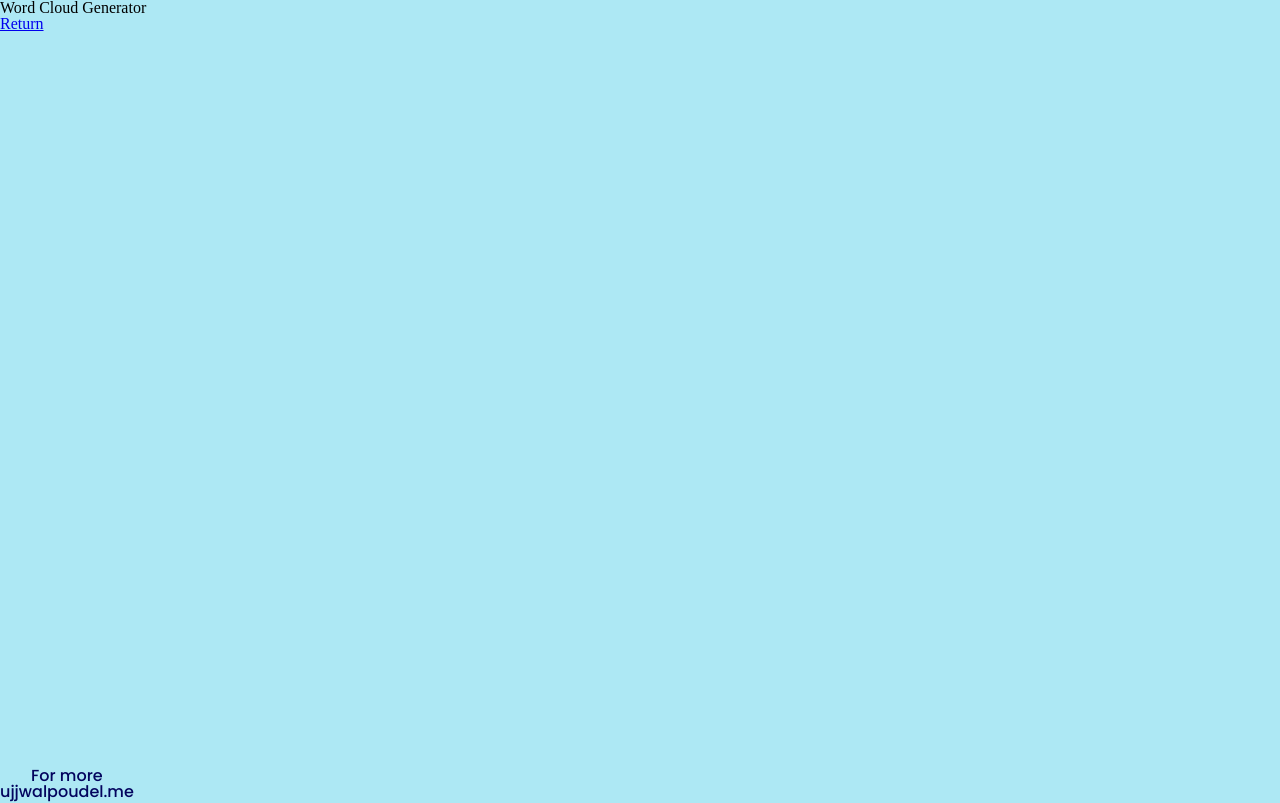
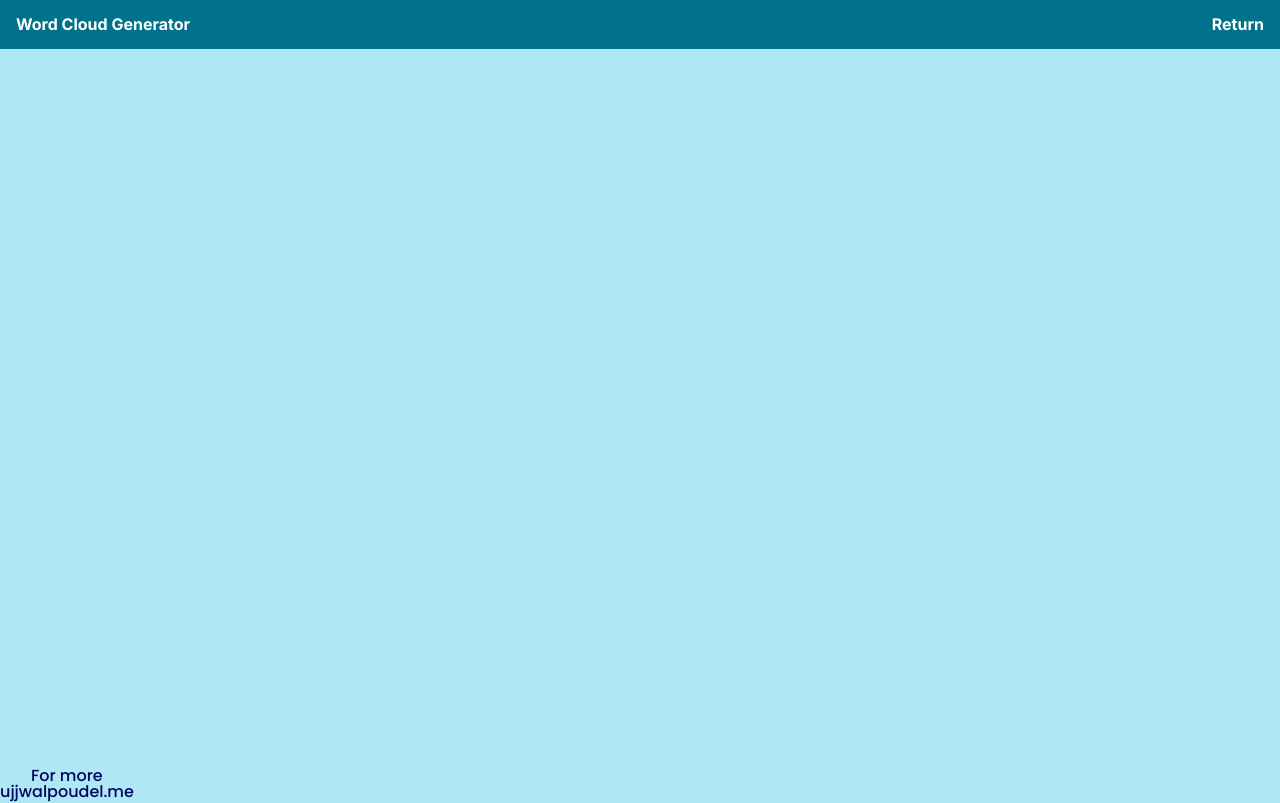
Before and after one commit to ujjwal-poudel/word-cloud-generator, a plain HTML site: page wordcloud.html in a window 1280 px wide. Drawn offline with nearby package versions, Linux system fonts and the light colour scheme.

Commit message:
changed navbar

```diff
--- a/wordcloud.html
+++ b/wordcloud.html
@@ -11,13 +11,17 @@
 <body>
     <!-- Header Starts -->
     <header class="header">
-            <!-- Nav Starts -->
-            <nav class="header__navigation">
-                <ul>
-                    <li><a href="#"></a>Word Cloud Generator</li>
-                    <li><a href="ujjwalpoudel.me">Return</a></li>
-                </ul>
-            </nav>
+        <nav>
+            <!-- Navigation bar -->
+            <ul class="navbar">
+                <li class="navbar__link">
+                    <a href="#">Word Cloud Generator</a>
+                </li>
+                <li class="navbar__link">
+                    <a href="index.html">Return</a>
+                </li>
+            </ul>
+        </nav>
     </header>
     <!-- Header Ends -->
 
@@ -30,9 +34,11 @@
     <!-- Main Ends -->
 
     <!-- Footer Starts -->
-    <footer class="footer">
-        <p>For more</p>
-        <p><a href="ujjwalpoudel.me">ujjwalpoudel.me</a></p>
+    <footer>
+        <div class="footer">
+            <p>For more</p>
+            <p><a href="ujjwalpoudel.me">ujjwalpoudel.me</a></p>
+        </div>
     </footer>
     <!-- Footer Ends -->
 </body>
```
